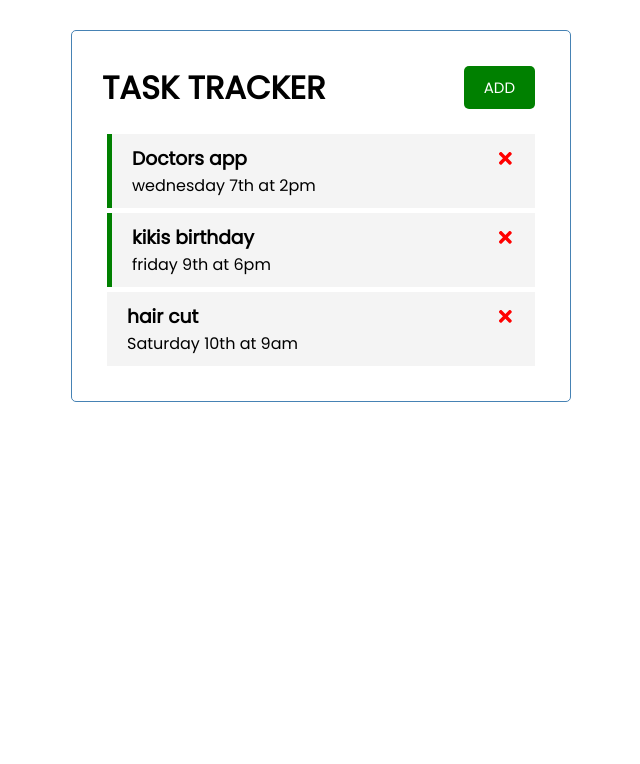
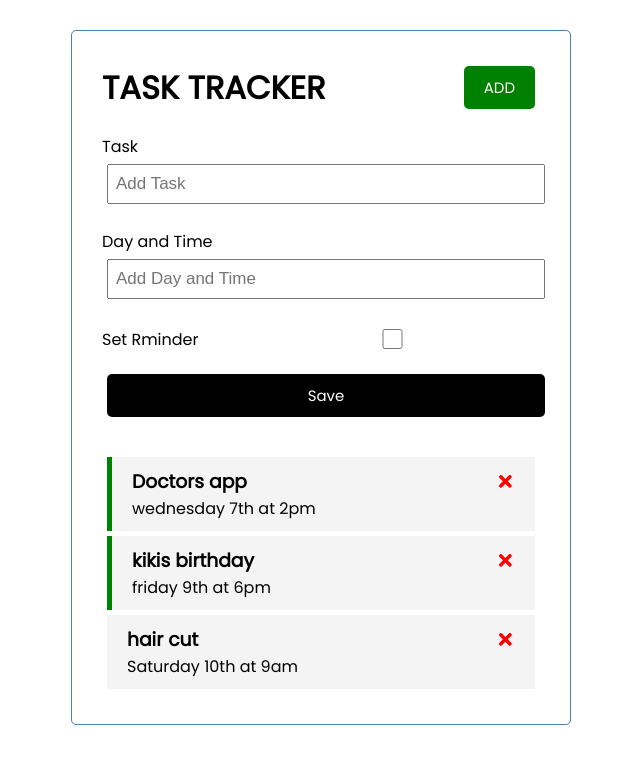
Before and after one commit to Omnikorn/task_tracker, a React (Create React App) app: page / in a window 1280 px wide. Shown: the top 764 px of the page, without its empty margins (319-959 px from the left). Built offline with nearby package versions, Linux system fonts and the light colour scheme.

Commit message:
added ading tasks functionality

```diff
--- a/src/App.jsx
+++ b/src/App.jsx
@@ -2,6 +2,7 @@ import React from "react";
 import Header from "./components/Header";
 import Tasks from "./components/Tasks";
 import { useState } from "react"
+import AddTask from "./components/AddTask";
 
 function App() {
 
@@ -37,6 +38,7 @@ function App() {
   return (
     <div className="container">
       <Header />
+      <AddTask />
       {tasks.length > 0 ? (<Tasks tasks={tasks} onDelete={deleteTask} onToggle={toggleReminder}/>) : ("No Tasks to Show")}
     </div>
   );
--- /dev/null
+++ b/src/components/AddTask.js
@@ -0,0 +1,23 @@
+
+
+const AddTask = () => {
+  return (
+    <form className="add-form">
+        <div className="form-control">
+            <label>Task</label>
+            <input type="text" placeholder="Add Task" />
+        </div>
+        <div className="form-control">
+            <label>Day and Time</label>
+            <input type="text" placeholder="Add Day and Time" />
+        </div>
+          <div className="form-control form-control-check">
+              <label>Set Rminder</label>
+              <input type="checkbox" />
+          </div>
+          <input type="submit" value="Save" className="btn btn-block"/>
+    </form>
+  )
+}
+
+export default AddTask
```
